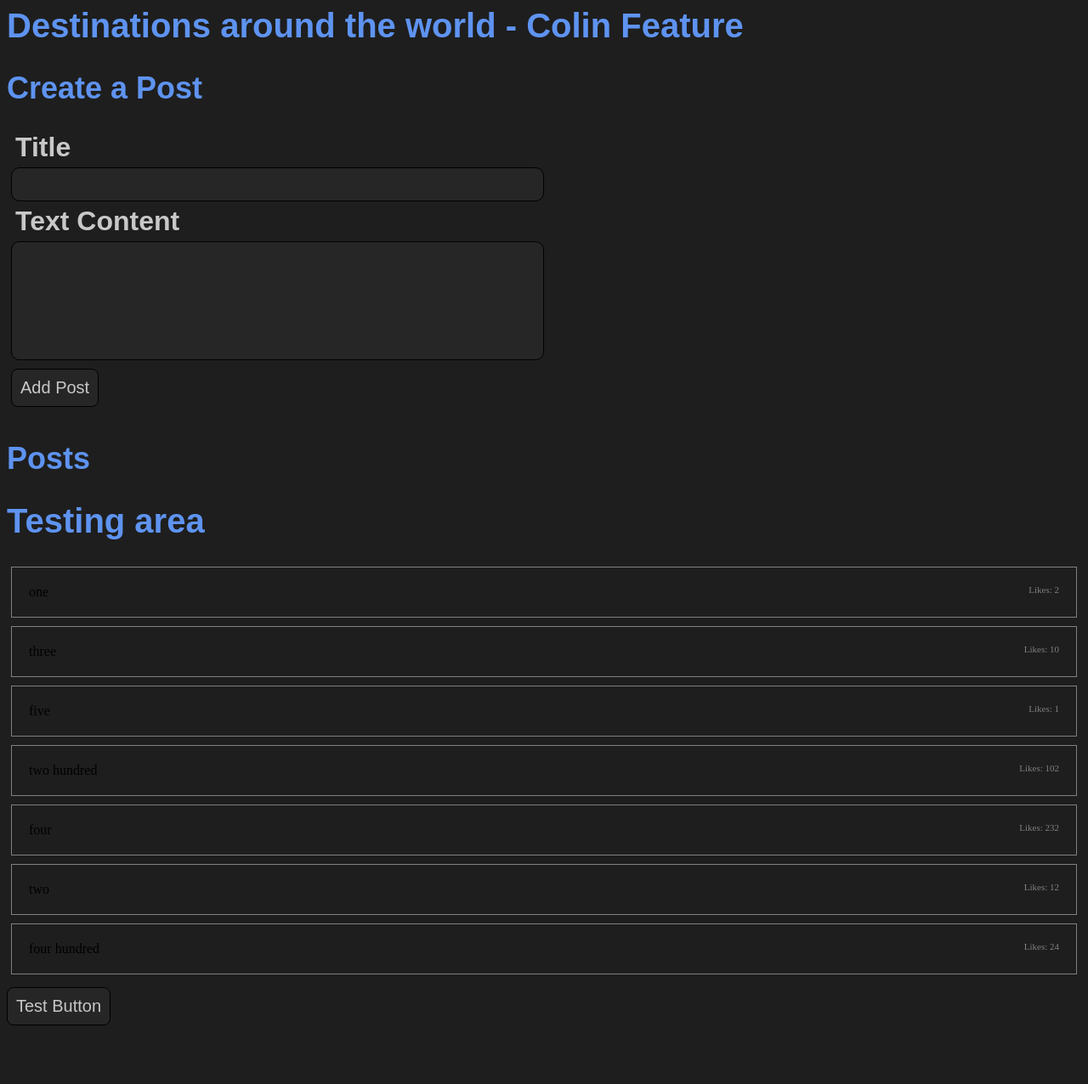
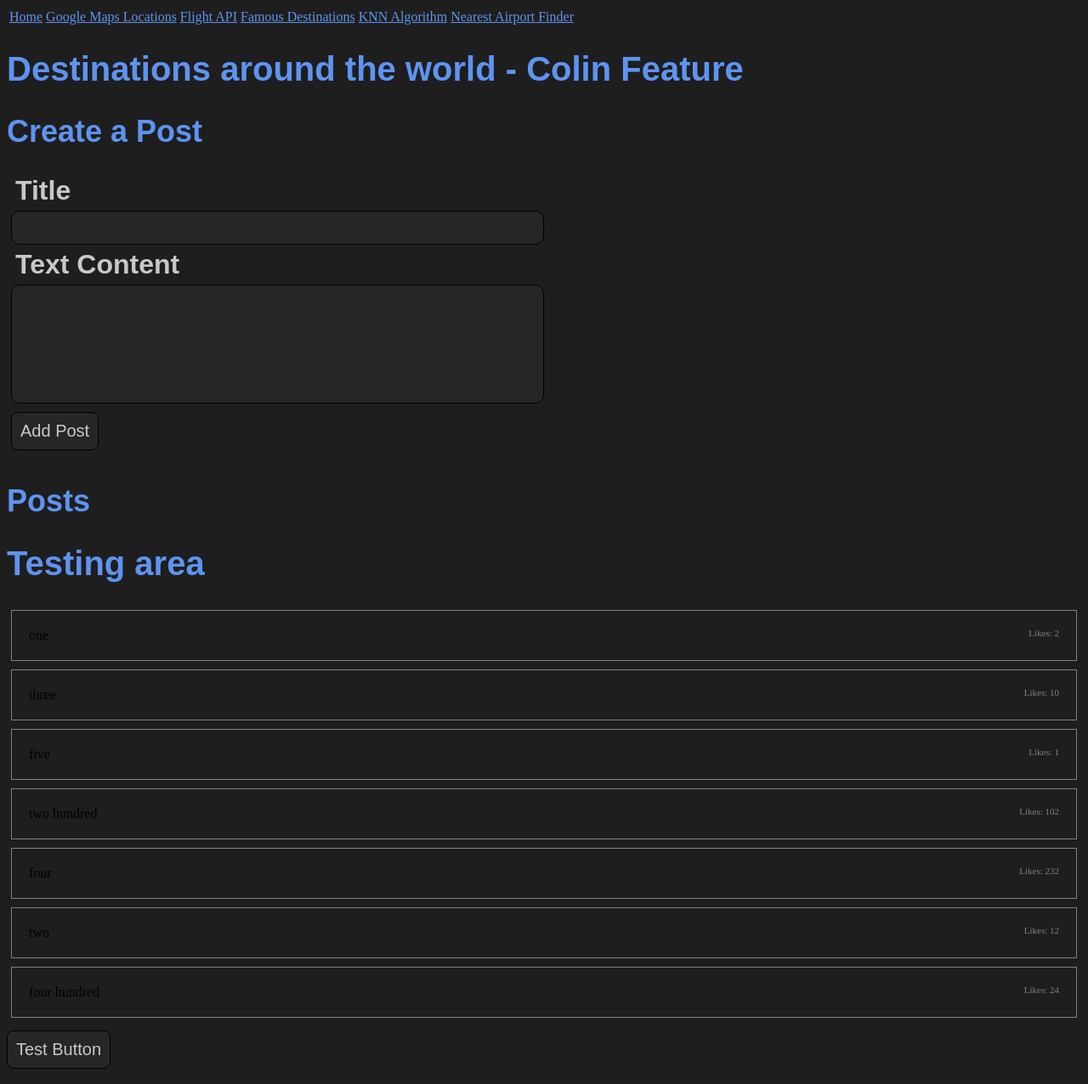
Before and after one commit to raunak2007/RECS-repo, a Jekyll site: the page famousdestinations.html, which Jekyll copies as it is, in a window 1280 px wide. Shown: the whole page at 85% size. Built offline with Jekyll 4.4.1, drawn with Linux system fonts in a browser that asks for light colours; nearby versions of some CDN libraries; before the commit the page ends 1225 px from its top, so only the background shows below that.

Commit message:
Changed urls to host url

```diff
--- a/famousdestinations.css
+++ b/famousdestinations.css
@@ -19,8 +19,12 @@
   margin: 5px;
 }
 
+
 body {
   background-color: rgb(30, 30, 30);
+}
+.link {
+  color: rgb(94, 147, 240);
 }
 h1 {
   font-family: "Oxygen", sans-serif;
--- a/famousdestinations.html
+++ b/famousdestinations.html
@@ -1,3 +1,14 @@
+<table>
+  <tr>
+      <td><a class="link" href="/">Home</a></td>
+      <td><a class="link" href="https://raunak2007.github.io/RECS-repo/mapsapi">Google Maps Locations</a></td>
+      <td><a class="link" href="/airport_knn_model.ipynb">Flight API</a></td>
+      <td><a class="link" href="RECS-repo/famousdestinations.html">Famous Destinations</a></td>
+      <td><a class="link" href="https://raunak2007.github.io/RECS-repo/airport_knn_model.ipynb">KNN Algorithm</a></td>
+      <td><a class="link" href="/nearest-airport">Nearest Airport Finder</a></td>
+  </tr>
+</table>
+
 <h1>Destinations around the world - Colin Feature<h1>
 
 <head>
--- a/famousdestinations.js
+++ b/famousdestinations.js
@@ -30,7 +30,8 @@
   }
 
   function getPosts() {
-    var url = "http://127.0.0.1:8012/api/fd";
+    //var url = "http://127.0.0.1:8012/api/fd";
+    var url = "https://farmersflask.duckdns.org/api/fd";
     let request = new XMLHttpRequest();
     request.open("GET", url);
     request.send();
@@ -75,7 +76,8 @@
         var imageURL = data.data[0].url;*/
 
         // Send all data
-  var url = "http://127.0.0.1:8012/api/fd/post";
+  //var url = "http://127.0.0.1:8012/api/fd/post";
+  var url = "https://farmersflask.duckdns.org/api/fd/post";
   fetch(url, {
     method: "POST",
     headers: {
```
